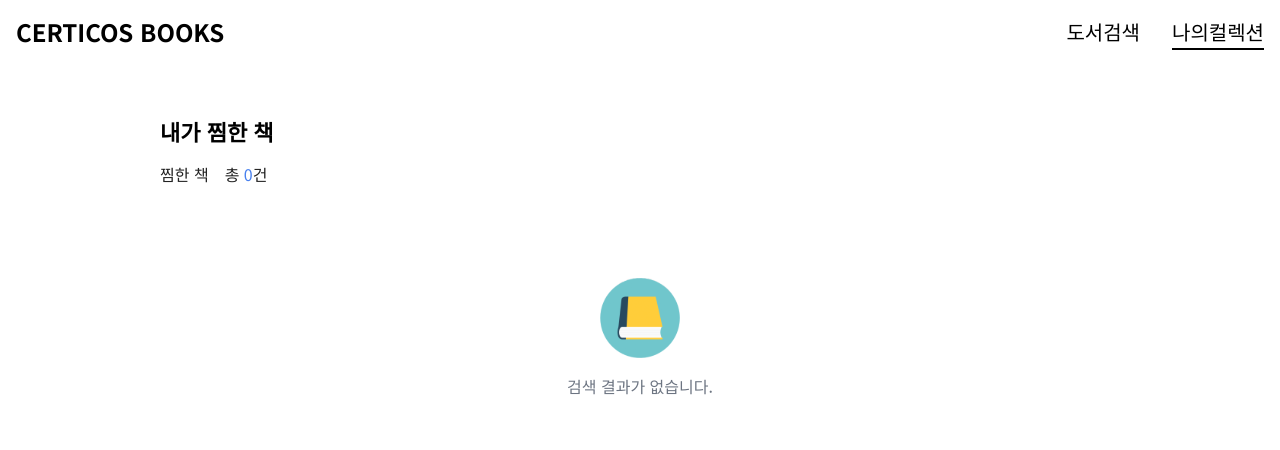
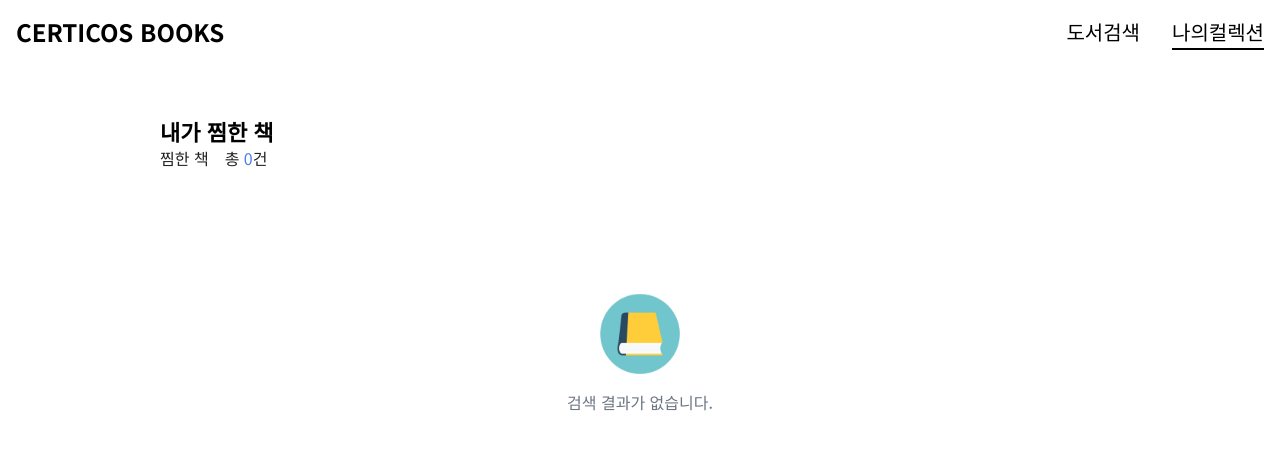
Before and after one commit to candymask0712/book-search-project, a React (Vite) app: page /liked in a window 1280 px wide. Shown: the top 450 px of the page. Built offline with nearby package versions, Linux system fonts and the light colour scheme; no server answers.

Commit message:
fix: 검색결과 페이지 간격 조정

```diff
--- a/src/components/shared/result/ResultComponent.tsx
+++ b/src/components/shared/result/ResultComponent.tsx
@@ -12,7 +12,7 @@ interface Props {
 const ResultComponent = ({ subTitle, data, totalCount }: Props) => {
   return (
     <div className="w-[960px] flex flex-col">
-      <div className="mt-4">
+      <div className="mb-8">
         <ResultCounter subTitle={subTitle} count={totalCount} />
       </div>
       <div className="w-[960px] mx-auto flex items-center justify-center w-full">
--- a/src/pages/SearchPage.tsx
+++ b/src/pages/SearchPage.tsx
@@ -37,7 +37,7 @@ const SearchPage = () => {
 
   return (
     <div className="flex flex-col gap-2">
-      <div className="flex flex-col w-[568px] gap-6">
+      <div className="flex flex-col w-[568px] gap-6 mb-4">
         <h1 className="text-title2">도서 검색</h1>
         <SearchComponent
           query={query}
```
